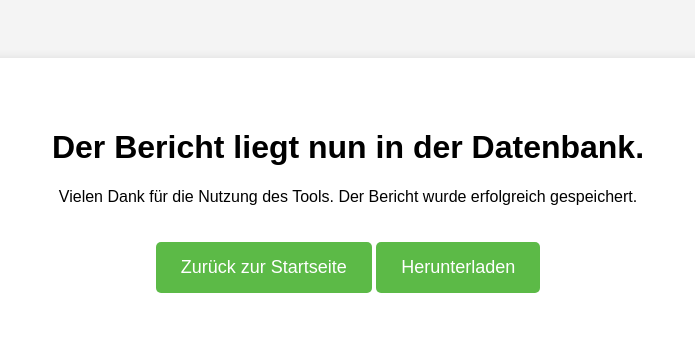
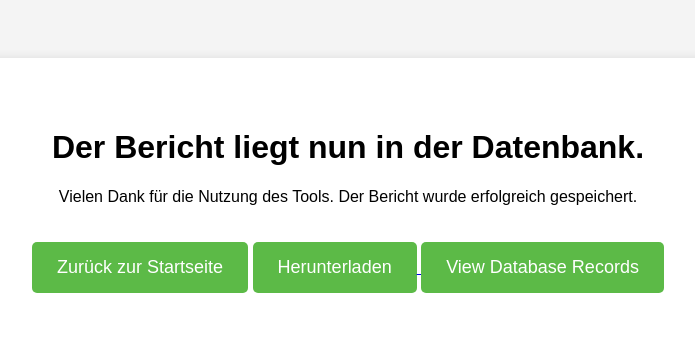
Before and after one commit to ecemeverett/Projektarbeit, a Flask app: page /results in a window 1280 px wide. Shown: the top 342 px of the page, without its empty margins (292-987 px from the left). Run offline with Flask 3, Linux system fonts and the light colour scheme; data comes from the database, SQL or seed files in the repository.

Commit message:
Update results.html

```diff
--- a/Project_aktuell/templates/results.html
+++ b/Project_aktuell/templates/results.html
@@ -36,6 +36,8 @@
 
     <a href="{{ url_for('index') }}"><button>Zurück zur Startseite</button></a>
     <a href="{{ url_for('download', id=result.id) }}"><button>Herunterladen</button>
+    <a href="{{ url_for('database') }}"><button>View Database Records</button>
+        </a>
     </div>
 </body>
 </html>
```
